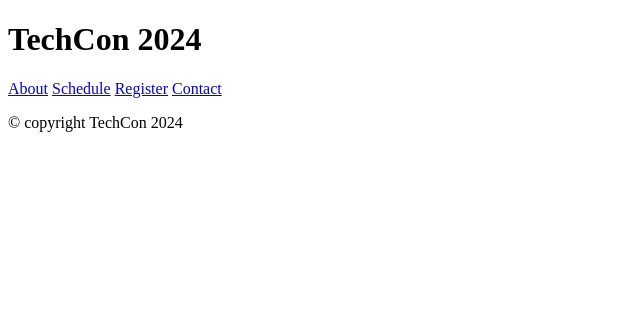
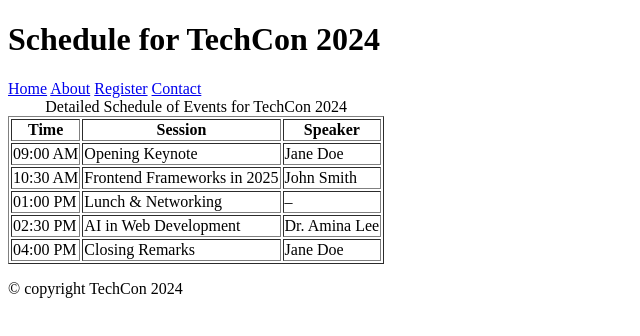
Before and after one commit to jabezdubale/TechCon_HTML, a plain HTML site: page techcon_website/schedule.html in a window 1280 px wide. Shown: the whole page, without its empty margins (0-640 px from the left). Drawn offline with Linux system fonts and the light colour scheme.

Commit message:
2. Designing the Schedule Page for TechCon 2024 Conference Website

```diff
--- a/techcon_website/schedule.html
+++ b/techcon_website/schedule.html
@@ -3,20 +3,60 @@
   <head>
     <meta charset="UTF-8" />
     <meta name="viewport" content="width=device-width, initial-scale=1.0" />
-    <title>Document</title>
+    <title>TechCon 2024</title>
   </head>
   <body>
     <header>
-      <h1>TechCon 2024</h1>
+      <h1>Schedule for TechCon 2024</h1>
       <nav>
+        <a href="index.html">Home</a>
         <a href="about.html">About</a>
-        <a href="schedule.html">Schedule</a>
         <a href="register.html">Register</a>
         <a href="contact.html">Contact</a>
       </nav>
     </header>
 
-    <main></main>
+    <main>
+      <table border="1">
+        <caption>
+          Detailed Schedule of Events for TechCon 2024
+        </caption>
+        <thead>
+          <tr>
+            <th scope="col">Time</th>
+            <th scope="col">Session</th>
+            <th scope="col">Speaker</th>
+          </tr>
+        </thead>
+        <tbody>
+          <tr>
+            <td>09:00 AM</td>
+            <td>Opening Keynote</td>
+            <td>Jane Doe</td>
+          </tr>
+          <tr>
+            <td>10:30 AM</td>
+            <td>Frontend Frameworks in 2025</td>
+            <td>John Smith</td>
+          </tr>
+          <tr>
+            <td>01:00 PM</td>
+            <td>Lunch & Networking</td>
+            <td>–</td>
+          </tr>
+          <tr>
+            <td>02:30 PM</td>
+            <td>AI in Web Development</td>
+            <td>Dr. Amina Lee</td>
+          </tr>
+          <tr>
+            <td>04:00 PM</td>
+            <td>Closing Remarks</td>
+            <td>Jane Doe</td>
+          </tr>
+        </tbody>
+      </table>
+    </main>
 
     <footer>
       <p>&copy; copyright TechCon 2024</p>
```
Also changed, not shown: techcon_website/about.html (+1 -1 lines), techcon_website/contact.html (+2 -2 lines), techcon_website/index.html (+1 -1 lines), techcon_website/register.html (+2 -2 lines).
